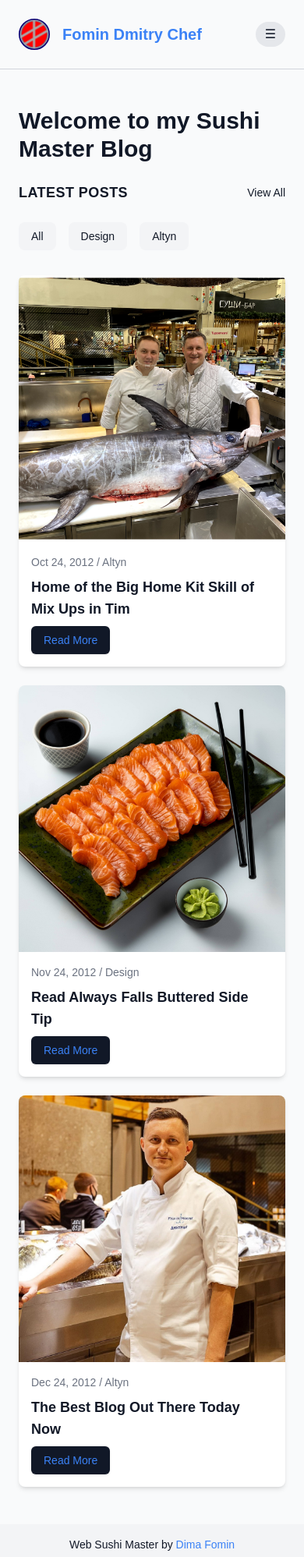
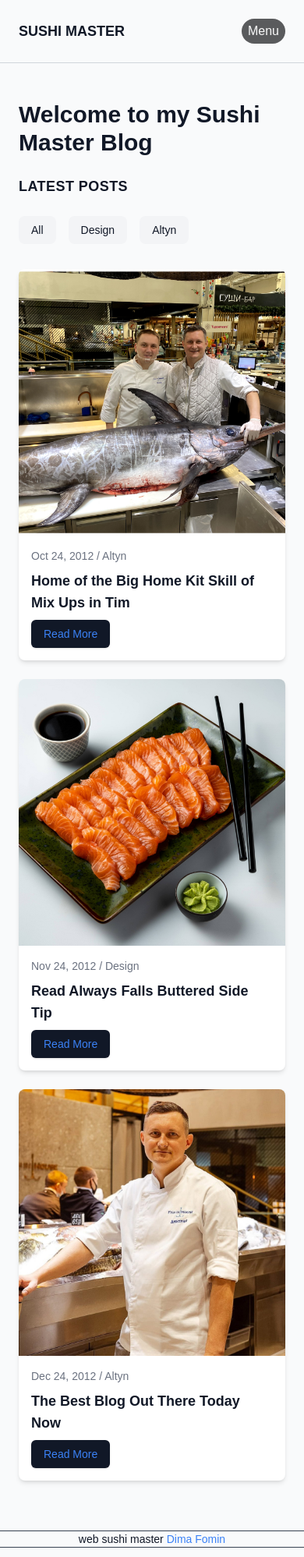
Before and after one commit to Fodi999/master, a Next.js app: page /blog in a window 390 px wide. Shown: the top 1997 px of the page at 78% size. Built offline with nearby package versions, Linux system fonts and the light colour scheme.

Commit message:
Описание изменений

```diff
--- a/src/app/blog/[id]/page.tsx
+++ b/src/app/blog/[id]/page.tsx
@@ -6,6 +6,8 @@ import Image from "next/image";
 import Link from "next/link";
 import { useState, useEffect } from "react";
 import content from "../../locales/en.json"; // импорт JSON файла
+import Header from "@/components/Header"; // импорт нового Header компонента
+import Footer from "@/components/Footer"; // импорт Footer компонента
 
 const { buttons } = content;
 
@@ -16,6 +18,7 @@ interface BlogPostProps {
 export default function BlogPost({ params }: BlogPostProps) {
   const { id } = use(params);
   const [isDarkMode, setIsDarkMode] = useState(false);
+  const [isMenuOpen, setIsMenuOpen] = useState(false);
 
   useEffect(() => {
     if (isDarkMode) {
@@ -29,13 +32,30 @@ export default function BlogPost({ params }: BlogPostProps) {
     setIsDarkMode(!isDarkMode);
   };
 
+  const toggleLanguage = () => {
+    alert("Language switch coming soon!");
+  };
+
+  const toggleRecipes = () => {
+    alert("Recipes coming soon!");
+  };
+
+  const toggleMenu = () => {
+    setIsMenuOpen(!isMenuOpen);
+  };
+
   return (
     <div className="min-h-screen bg-white dark:bg-black text-black dark:text-white">
-      {/* Header */}
-      <header className="flex justify-between items-center p-6 border-b border-gray-300 dark:border-gray-800">
-        <h1 className="text-lg font-bold">SUSHI MASTER</h1>
-
-      </header>
+      <Header
+        toggleMenu={toggleMenu}
+        isMenuOpen={isMenuOpen}
+        toggleRecipes={toggleRecipes}
+        toggleLanguage={toggleLanguage}
+        toggleTheme={toggleTheme}
+        isDarkMode={isDarkMode}
+        buttons={buttons}
+        contactForm={{ title: "Contact Us", description: "Contact form coming soon!" }}
+      />
 
       {/* Sidebar for Desktop */}
       <div className="hidden md:flex fixed left-4 top-1/2 transform -translate-y-1/2 flex-col space-y-4 z-50">
@@ -48,14 +68,14 @@ export default function BlogPost({ params }: BlogPostProps) {
           </Button>
         </Link>
         <Button
-          onClick={() => alert("Language switch coming soon!")}
+          onClick={toggleLanguage}
           className="px-4 py-2 rounded-full shadow-lg transition-all duration-300 text-sm font-semibold tracking-wide"
           style={{ backgroundColor: 'var(--button-bg)', color: 'var(--button-text)', textTransform: 'uppercase', opacity: 0.7 }}
         >
           {buttons.language}
         </Button>
         <Button
-          onClick={() => alert("Recipes coming soon!")}
+          onClick={toggleRecipes}
           className="px-4 py-2 rounded-full shadow-lg transition-all duration-300 text-sm font-semibold tracking-wide"
           style={{ backgroundColor: 'var(--button-bg)', color: 'var(--button-text)', textTransform: 'uppercase', opacity: 0.7 }}
         >
@@ -111,9 +131,6 @@ export default function BlogPost({ params }: BlogPostProps) {
             <h3 className="text-lg font-bold uppercase tracking-wide">
               Latest Posts
             </h3>
-            <Link href="/all" className="text-sm font-medium hover:underline">
-              View All
-            </Link>
           </div>
 
           {/* Category Filters */}
@@ -200,13 +217,7 @@ export default function BlogPost({ params }: BlogPostProps) {
       </main>
 
       {/* Footer */}
-      <footer className="w-full text-center py-4 flex flex-wrap justify-center items-center">
-        <div className="border-t border-gray-700 w-full md:w-1/3"></div>
-        <div className="text-sm px-4 whitespace-nowrap">
-          web sushi master <a href="https://www.facebook.com/dima.fomin" target="_blank" rel="noopener noreferrer" className="text-blue-500 hover:underline">Dima Fomin</a>
-        </div>
-        <div className="border-t border-gray-700 w-full md:w-1/3"></div>
-      </footer>
+      <Footer />
     </div>
   );
 }
--- a/src/app/blog/page.tsx
+++ b/src/app/blog/page.tsx
@@ -2,10 +2,12 @@
 
 import { Button } from "@/components/ui/button";
 import { useState, useEffect } from "react";
-import Image from "next/image";
+import Image from "next/image"; // импорт компонента Image
 import Head from "next/head";
 import Link from "next/link";
 import content from "../locales/en.json"; // импорт JSON файла
+import Header from "@/components/Header"; // импорт Header компонента
+import Footer from "@/components/Footer"; // импорт Footer компонента
 
 const { buttons } = content;
 
@@ -33,6 +35,10 @@ export default function Blog() {
     alert("Language switch coming soon!");
   };
 
+  const toggleRecipes = () => {
+    alert("Recipes coming soon!");
+  };
+
   return (
     <>
       <Head>
@@ -40,19 +46,16 @@ export default function Blog() {
         <title>Blog - Fomin Dmitry Chef</title>
       </Head>
       <div className="relative w-full min-h-screen flex flex-col bg-gray-50 dark:bg-black text-gray-900 dark:text-gray-100">
-        {/* Header */}
-        <header className="flex justify-between items-center p-6 border-b border-gray-300 dark:border-gray-800">
-          <div className="flex items-center space-x-4">
-            <Image src="/svg%201.svg" alt="Logo" width={40} height={40} />
-            <h1 className="text-xl font-bold text-blue-500">Fomin Dmitry Chef</h1>
-          </div>
-          <button
-            onClick={toggleMenu}
-            className="md:hidden px-3 py-1 bg-gray-200 dark:bg-gray-700 text-gray-900 dark:text-gray-100 rounded-full"
-          >
-            ☰
-          </button>
-        </header>
+        <Header
+          toggleMenu={toggleMenu}
+          isMenuOpen={isMenuOpen}
+          toggleRecipes={toggleRecipes}
+          toggleLanguage={toggleLanguage}
+          toggleTheme={toggleTheme}
+          isDarkMode={isDarkMode}
+          buttons={buttons}
+          contactForm={{ title: "Contact Us", description: "Contact form coming soon!" }}
+        />
 
         {/* Sidebar for Desktop */}
         <div className="hidden md:flex fixed left-4 top-1/2 transform -translate-y-1/2 flex-col space-y-4 z-50">
@@ -72,7 +75,7 @@ export default function Blog() {
             {buttons.language}
           </Button>
           <Button
-            onClick={() => alert("Recipes coming soon!")}
+            onClick={toggleRecipes}
             className="px-4 py-2 rounded-full shadow-lg transition-all duration-300 text-sm font-semibold tracking-wide"
             style={{ backgroundColor: 'var(--button-bg)', color: 'var(--button-text)', textTransform: 'uppercase', opacity: 0.7 }}
           >
@@ -94,23 +97,6 @@ export default function Blog() {
           </Button>
         </div>
 
-        {/* Mobile Menu */}
-        {isMenuOpen && (
-          <div className="absolute top-16 left-0 w-full bg-white dark:bg-gray-800 shadow-lg z-50 p-4">
-            <div className="flex flex-col space-y-2">
-              <Link href="/" onClick={toggleMenu}>
-                <Button className="text-sm font-semibold">{buttons.home}</Button>
-              </Link>
-              <Button onClick={toggleLanguage} className="text-sm font-semibold">
-                {buttons.language}
-              </Button>
-              <Button onClick={toggleTheme} className="text-sm font-semibold">
-                {isDarkMode ? buttons.lightMode : buttons.darkMode}
-              </Button>
-            </div>
-          </div>
-        )}
-
         {/* Main Content */}
         <main className="container mx-auto px-6 py-12 flex-grow md:ml-64">
           <h1 className="text-3xl font-bold mb-6">Welcome to my Sushi Master Blog</h1>
@@ -120,9 +106,6 @@ export default function Blog() {
               <h3 className="text-lg font-bold uppercase tracking-wide">
                 Latest Posts
               </h3>
-              <Link href="/all" className="text-sm font-medium hover:underline">
-                View All
-              </Link>
             </div>
 
             {/* Category Filters */}
@@ -209,19 +192,7 @@ export default function Blog() {
         </main>
 
         {/* Footer */}
-        <footer className="w-full bg-gray-100 dark:bg-gray-800 py-4 text-center mt-auto">
-          <p className="text-sm">
-            Web Sushi Master by{" "}
-            <a
-              href="https://www.facebook.com/dima.fomin"
-              target="_blank"
-              rel="noopener noreferrer"
-              className="text-blue-500 hover:underline"
-            >
-              Dima Fomin
-            </a>
-          </p>
-        </footer>
+        <Footer />
       </div>
     </>
   );
--- a/src/app/page.tsx
+++ b/src/app/page.tsx
@@ -9,6 +9,7 @@ import content from './locales/en.json'; // импорт JSON файла
 import AccordionComponent from "@/components/AccordionComponent"; // импорт нового компонента
 import Header from "@/components/Header"; // импорт Header компонента
 import MainContent from "@/components/MainContent"; // импорт MainContent компонента
+import Footer from "@/components/Footer"; // импорт Footer компонента
 
 const { pages, recipesSections, accordionSections, contactForm, buttons } = content;
 
@@ -59,7 +60,7 @@ export default function Home() {
         <meta name="viewport" content="width=device-width, initial-scale=1.0" />
         <title>Fomin Dmitry Chef</title>
       </Head>
-      <div className="relative w-full min-h-screen flex flex-col justify-between items-center bg-white dark:bg-black text-black dark:text-white">
+      <div className="min-h-screen bg-white dark:bg-black text-black dark:text-white">
         <Header
           toggleMenu={toggleMenu}
           isMenuOpen={isMenuOpen}
@@ -71,6 +72,7 @@ export default function Home() {
           contactForm={contactForm}
         />
 
+        <div className="flex flex-col items-center">
           {/* Side Buttons for Desktop */}
           <div className="hidden md:flex fixed left-4 top-1/2 transform -translate-y-1/2 flex-col space-y-4 z-50">
             <Link href="/blog">
@@ -161,24 +163,21 @@ export default function Home() {
           )}
 
           {/* Scroll Indicator */}
-        <div className="absolute top-1/2 left-4 md:left-auto md:right-4 transform -translate-y-1/2 flex flex-col items-center space-y-2">
+          <div className="flex justify-center space-x-2 mt-4">
             {pages.map((_, index) => (
               <div
                 key={index}
                 onClick={() => handleScroll(index)}
-              className={`w-2 h-8 cursor-pointer rounded-full transition-colors duration-300 ${index === currentPage ? "bg-orange-500" : "bg-gray-600"}`}
-            ></div>
+                className={`w-8 h-8 flex items-center justify-center cursor-pointer rounded-full transition-colors duration-300 ${index === currentPage ? "bg-orange-500" : "bg-gray-600"}`}
+              >
+                {index + 1}
+              </div>
             ))}
           </div>
 
           {/* Footer */}
-        <footer className="w-full text-center py-4 flex flex-wrap justify-center items-center">
-          <div className="border-t border-gray-700 w-full md:w-1/3"></div>
-          <div className="text-sm px-4 whitespace-nowrap">
-           web sushi master <a href="https://www.facebook.com/dima.fomin" target="_blank" rel="noopener noreferrer" className="text-blue-500 hover:underline">Dima Fomin</a>
+          <Footer />
         </div>
-          <div className="border-t border-gray-700 w-full md:w-1/3"></div>
-        </footer>
       </div>
     </>
   );
--- /dev/null
+++ b/src/components/Footer.tsx
@@ -0,0 +1,13 @@
+"use client";
+
+export default function Footer() {
+  return (
+    <footer className="w-full text-center py-4 flex flex-wrap justify-center items-center">
+      <div className="border-t border-gray-700 w-full md:w-1/3"></div>
+      <div className="text-sm px-4 whitespace-nowrap">
+        web sushi master <a href="https://www.facebook.com/dima.fomin" target="_blank" rel="noopener noreferrer" className="text-blue-500 hover:underline">Dima Fomin</a>
+      </div>
+      <div className="border-t border-gray-700 w-full md:w-1/3"></div>
+    </footer>
+  );
+}
--- a/src/components/Header.tsx
+++ b/src/components/Header.tsx
@@ -1,8 +1,6 @@
 "use client";
 
 import { Button } from "@/components/ui/button";
-import { Dialog, DialogTrigger, DialogContent, DialogFooter, DialogTitle, DialogDescription } from "@/components/ui/dialog"; // импорт Dialog
-import Image from "next/image";
 import Link from "next/link";
 
 interface HeaderProps {
@@ -13,6 +11,7 @@ interface HeaderProps {
   toggleTheme: () => void;
   isDarkMode: boolean;
   buttons: {
+    home: string;
     myRecipes: string;
     language: string;
     blog: string;
@@ -36,29 +35,32 @@ const Header: React.FC<HeaderProps> = ({
   toggleTheme,
   isDarkMode,
   buttons,
-  contactForm,
 }) => {
   return (
     <>
-      <header className="absolute top-0 left-0 w-full flex justify-between items-center px-4 py-4 md:px-8">
-        <div className="flex items-center space-x-4">
-          <Image src="/svg%201.svg" alt="Logo" width={40} height={40} />
-          <div className="text-xl font-bold underline decoration-sky-500/30">
-            <span className="text-blue-400">Fomin</span> <span className="text-green-400">Dmitry</span> <span className="text-orange-500">Chef</span>
-          </div>
-        </div>
+      <header className="flex justify-between items-center p-6 border-b border-gray-300 dark:border-gray-800">
+        <h1 className="text-lg font-bold">SUSHI MASTER</h1>
         <button
-          className="md:hidden px-2 py-1 rounded-full transition"
+          className="md:hidden px-2 py-1 rounded-full transition ml-auto"
           style={{ backgroundColor: 'var(--button-bg)', color: 'var(--button-text)', opacity: 0.7 }}
           onClick={toggleMenu}
         >
-          ☰
+          Menu
         </button>
       </header>
 
       {isMenuOpen && (
         <div className="absolute top-16 left-0 w-full bg-white bg-opacity-90 dark:bg-black dark:bg-opacity-90 text-black dark:text-white flex justify-center py-4 z-50">
           <div className="flex space-x-2">
+            <Link href="/">
+              <Button
+                className="px-2 py-1 rounded-full transition text-sm"
+                style={{ backgroundColor: 'var(--button-bg)', color: 'var(--button-text)', opacity: 0.7 }}
+                onClick={toggleMenu}
+              >
+                {buttons.home}
+              </Button>
+            </Link>
             <Button
               onClick={toggleRecipes}
               className="px-2 py-1 rounded-full transition text-sm"
@@ -89,26 +91,6 @@ const Header: React.FC<HeaderProps> = ({
             >
               {isDarkMode ? buttons.lightMode : buttons.darkMode}
             </button>
-            <Dialog>
-              <DialogTrigger asChild>
-                <Button
-                  className="px-2 py-1 rounded-full transition text-sm"
-                  style={{ backgroundColor: 'var(--button-bg)', color: 'var(--button-text)', opacity: 0.7 }}
-                >
-                  {buttons.contact}
-                </Button>
-              </DialogTrigger>
-              <DialogContent className="p-8 rounded-lg max-w-md w-full" style={{ backgroundColor: 'var(--button-bg)', color: 'var(--button-text)', opacity: 0.7 }}>
-                <DialogTitle>{contactForm.title}</DialogTitle>
-                <DialogDescription>
-                  {contactForm.description}
-                </DialogDescription>
-                <DialogFooter>
-                  <Button onClick={() => alert("Form submission coming soon!")}>{buttons.submit}</Button>
-                  <Button variant="secondary" onClick={() => alert("Close modal!")}>{buttons.close}</Button>
-                </DialogFooter>
-              </DialogContent>
-            </Dialog>
           </div>
         </div>
       )}
```
Lines whose indentation alone changed are shown as unchanged.
